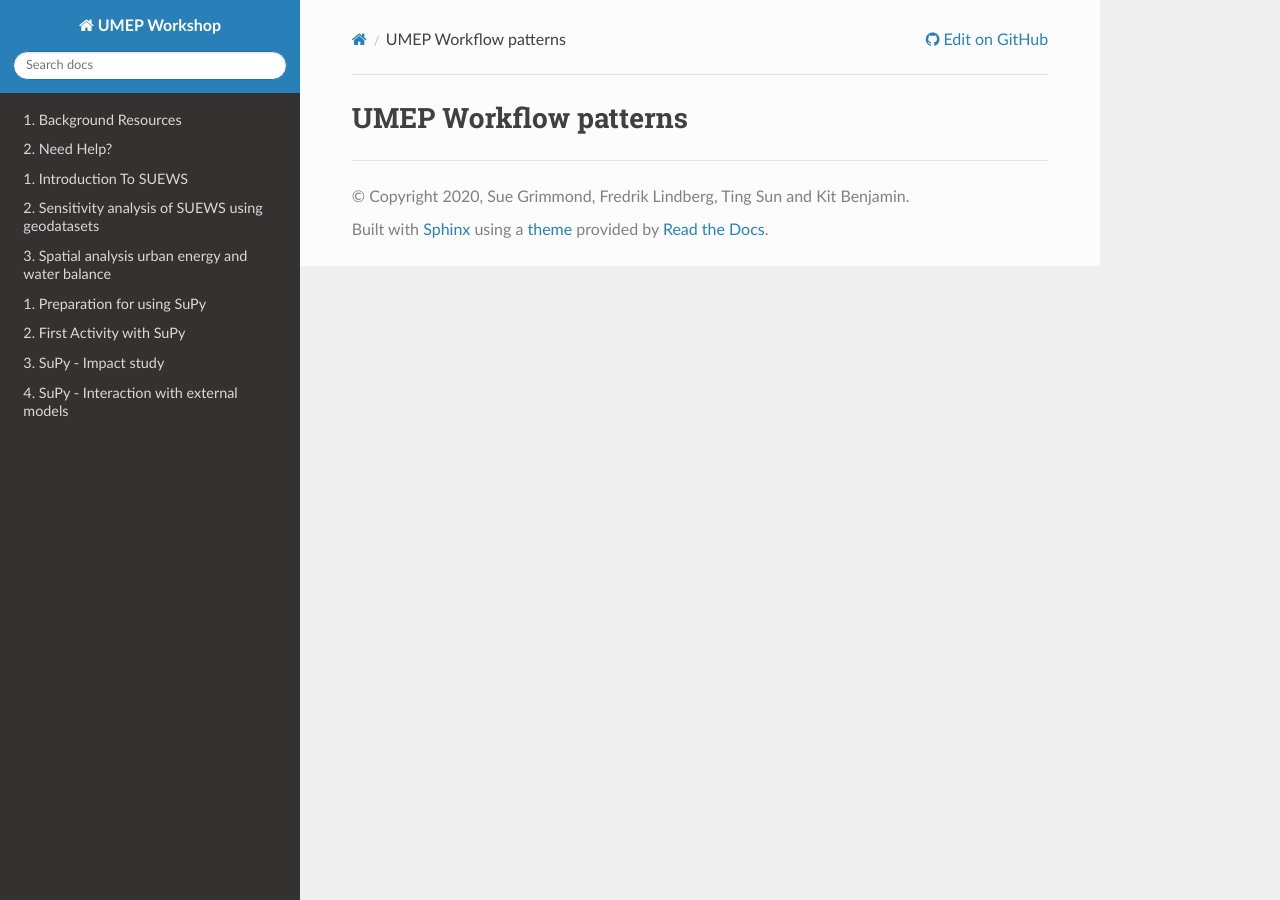
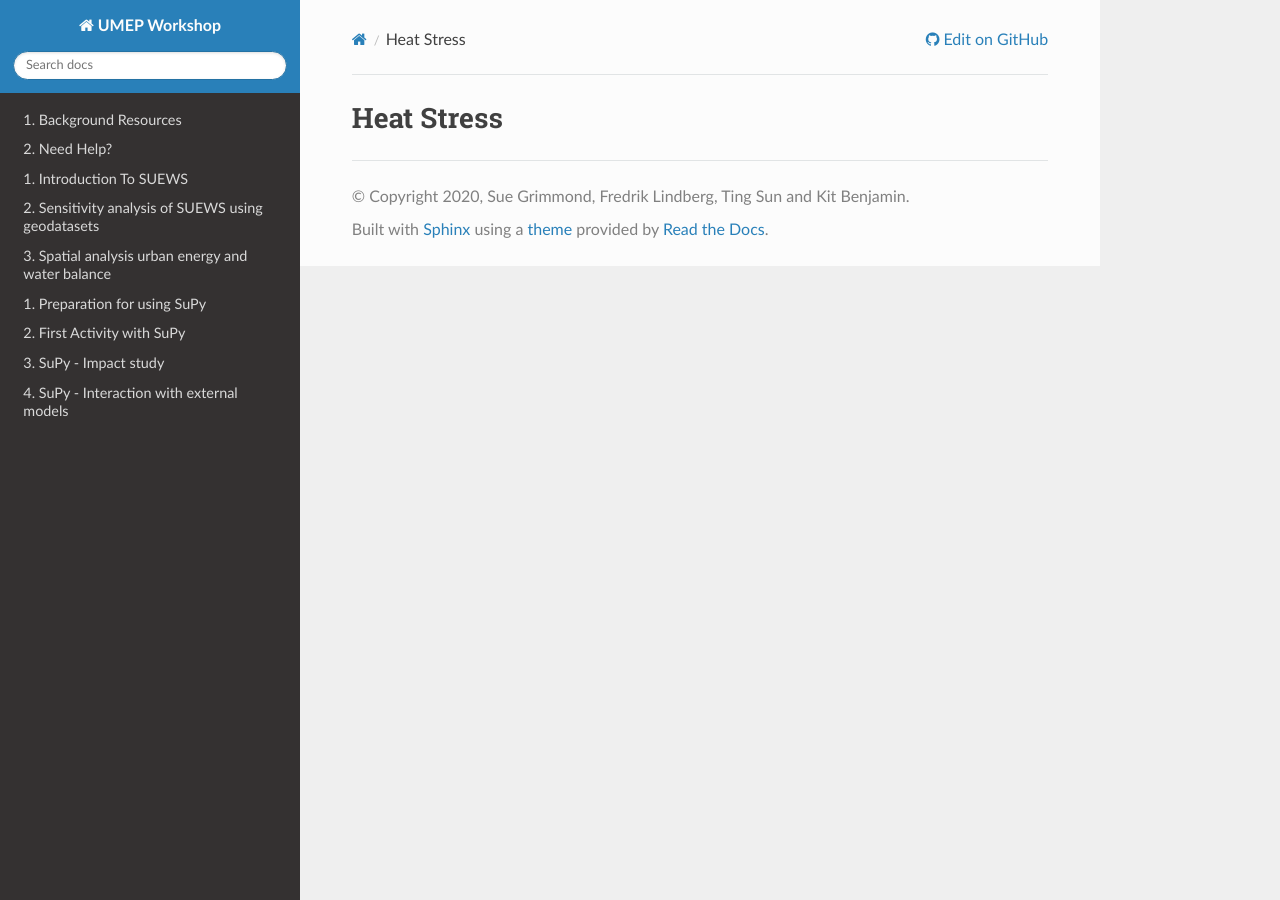
Before and after one commit to Urban-Meteorology-Reading/UMEP-Workshop, a Sphinx documentation site: the page built from source/UMEP-7.rst, in a window 1280 px wide. Built offline with Sphinx 7.4.7 and the Read the Docs theme 2.0.0, drawn with Linux system fonts in a browser that asks for light colours; pages that are not in the unit, such as notebooks, are missing from menus.

Commit message:
Update UMEP-7.rst

```diff
--- a/source/UMEP-7.rst
+++ b/source/UMEP-7.rst
@@ -1,2 +1,2 @@
-UMEP Workflow patterns
+Heat Stress
 ~~~~~~~~~~~~~~~~~~~~~~~
```
